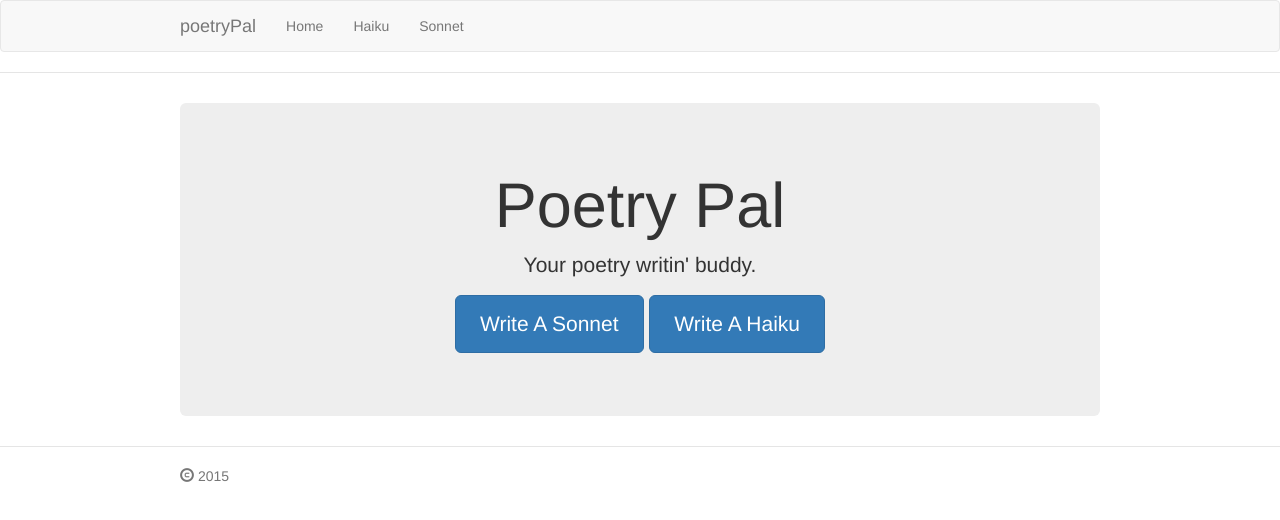
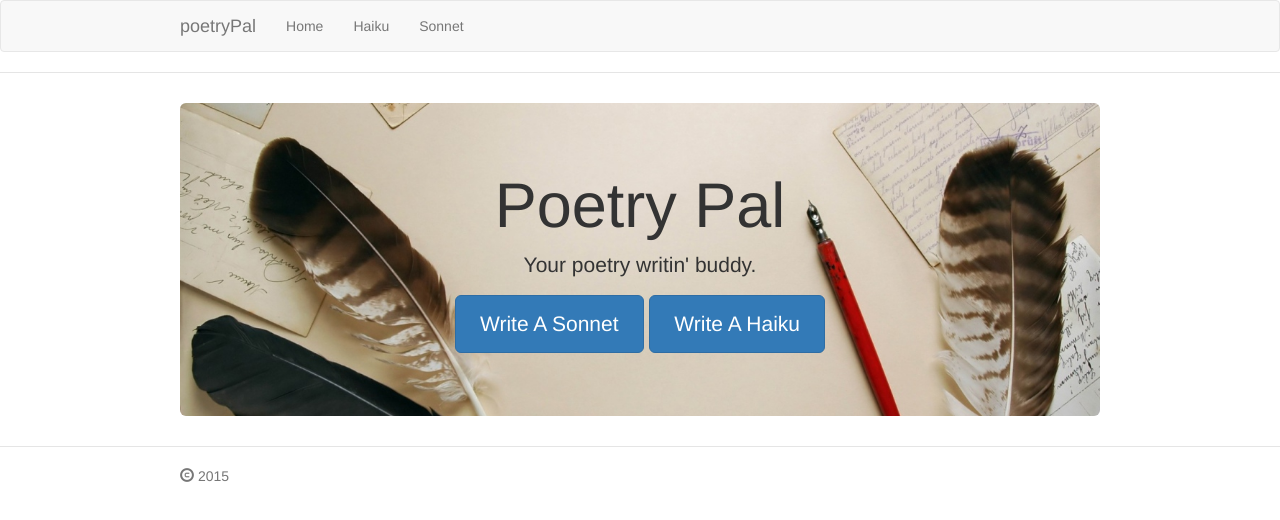
Before and after one commit to hsubox76/poetry-pal, a website: page app/index.html in a window 1280 px wide. Drawn offline with nearby package versions, Linux system fonts and the light colour scheme; some packages are replaced by stand-ins of ours; files that its build step writes are made by us from their sources.

Commit message:
Added background image to main page jumbotron.

```diff
--- a/app/styles/main.css
+++ b/app/styles/main.css
@@ -45,6 +45,9 @@ body {
 .jumbotron {
   text-align: center;
   border-bottom: 1px solid #e5e5e5;
+  background-image: url(../images/desk.jpg);
+  background-position: 0% 25%;
+  background-size: cover;
 }
 .jumbotron .btn {
   font-size: 21px;
```
Also changed, not shown: app/images/desk.jpg (added).
